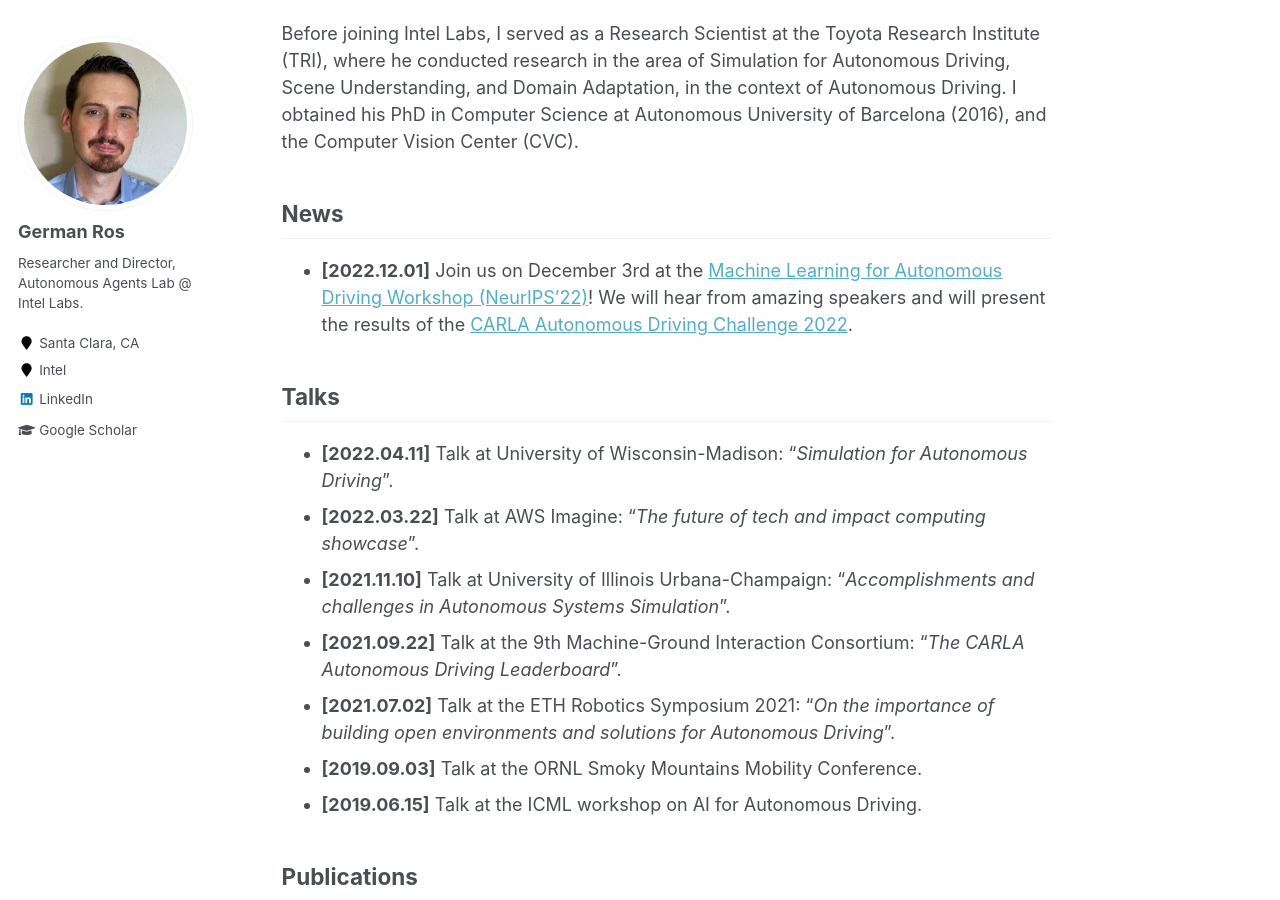
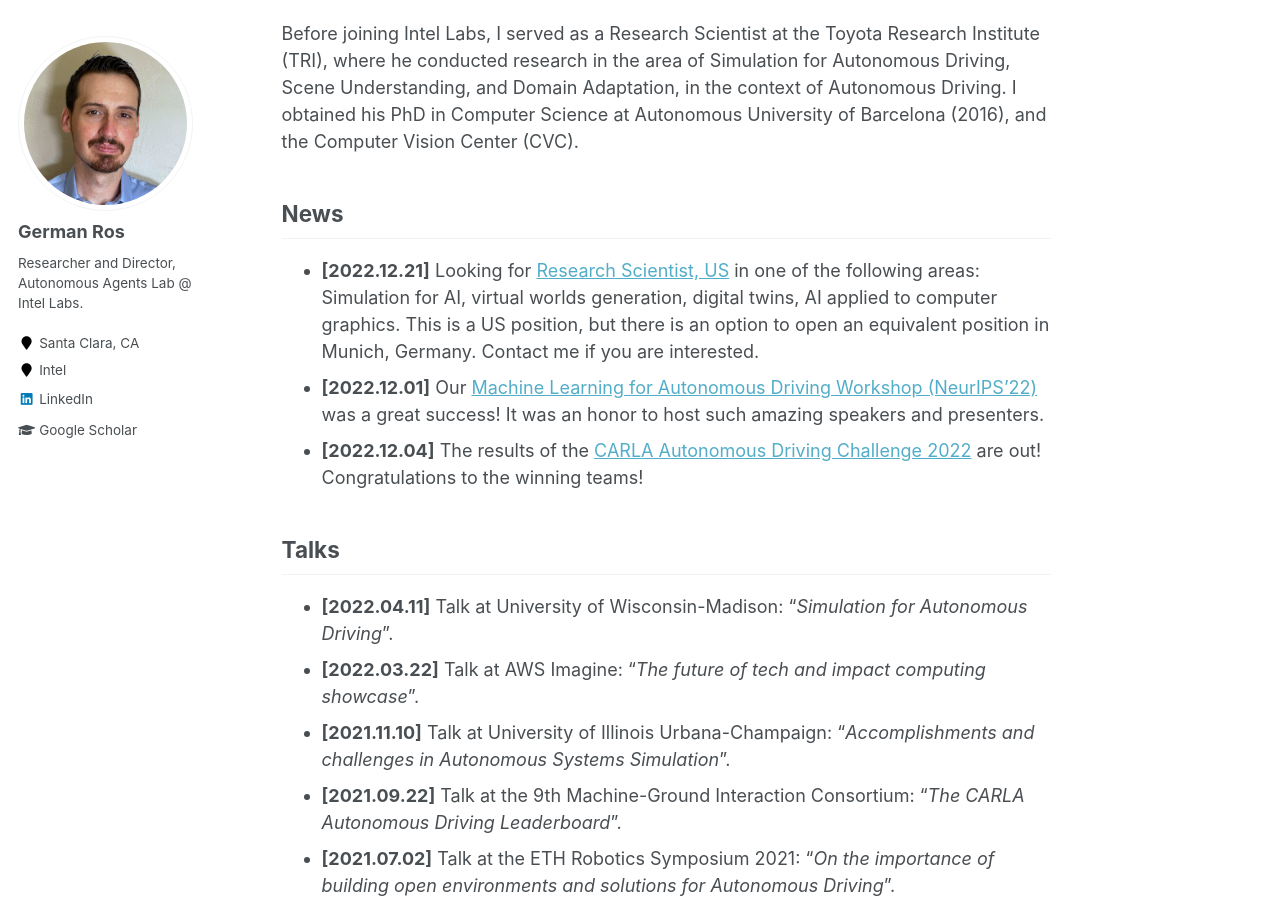
Before and after one commit to germanros1987/personal-site, a Jekyll site: the page built from _pages/about.md, in a window 1280 px wide and 900 px high, scrolled down 353 px. Built offline with Jekyll 4.4.1, drawn with Linux system fonts in a browser that asks for light colours.

Commit message:
Update about.md

```diff
--- a/_pages/about.md
+++ b/_pages/about.md
@@ -17,7 +17,9 @@
 News
 ------
 
-* **[2022.12.01]** Join us on December 3rd at the [Machine Learning for Autonomous Driving Workshop (NeurIPS'22)](https://ml4ad.github.io/)! We will hear from amazing speakers and will present the results of the [CARLA Autonomous Driving Challenge 2022](https://leaderboard.carla.org/leaderboard/).
+* **[2022.12.21]** Looking for [Research Scientist, US](https://intel.wd1.myworkdayjobs.com/External/job/US-California-Santa-Clara/AI-Sim-Research-Scientist_JR0238611) in one of the following areas: Simulation for AI, virtual worlds generation, digital twins, AI applied to computer graphics. This is a US position, but there is an option to open an equivalent position in Munich, Germany. Contact me if you are interested.
+* **[2022.12.01]** Our [Machine Learning for Autonomous Driving Workshop (NeurIPS'22)](https://ml4ad.github.io/) was a great success! It was an honor to host such amazing speakers and presenters.
+* **[2022.12.04]** The results of the [CARLA Autonomous Driving Challenge 2022](https://leaderboard.carla.org/leaderboard/) are out! Congratulations to the winning teams!
 
 
 Talks
```
